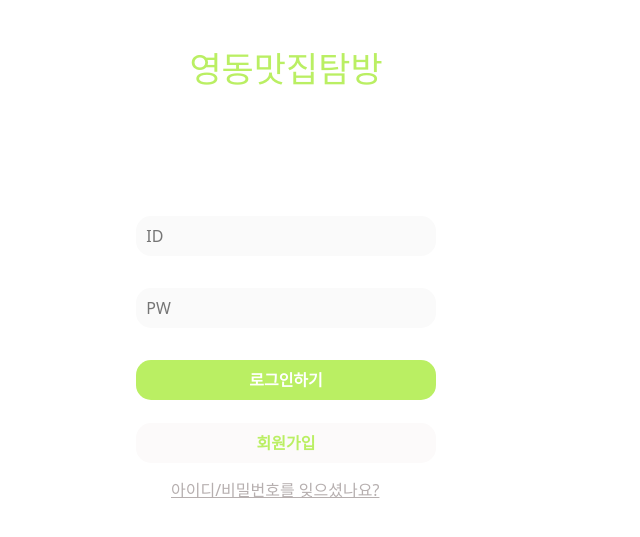
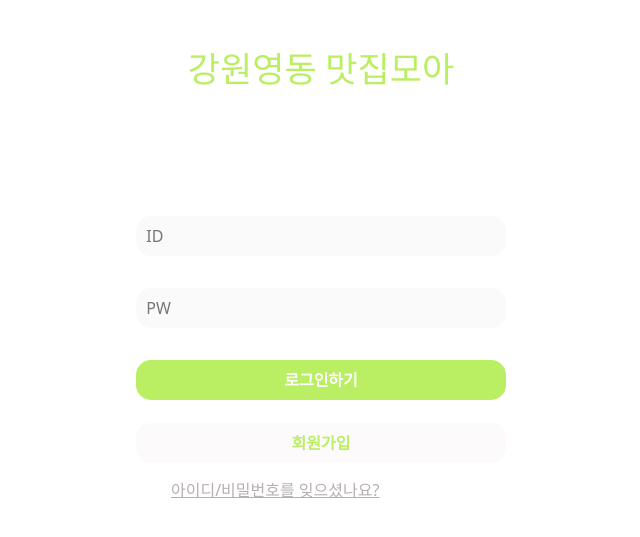
Before and after one commit to seon-mikim/spartacodingclub_webproject_prac, a Python web app: template templates/login.html in a window 1280 px wide. Shown: the top 537 px of the page, without its empty margins (354-994 px from the left). Run offline with Jinja, Linux system fonts and the light colour scheme; the template is opened without the code that fills it, so the values that code supplies are empty; some web fonts are replaced.

Commit message:
first commit

```diff
--- a/templates/index.html
+++ b/templates/index.html
@@ -10,7 +10,7 @@
     <script src="https://cdn.jsdelivr.net/npm/bootstrap@5.0.2/dist/js/bootstrap.bundle.min.js"
             integrity="sha384-MrcW6ZMFYlzcLA8Nl+NtUVF0sA7MsXsP1UyJoMp4YLEuNSfAP+JcXn/tWtIaxVXM"
             crossorigin="anonymous"></script>
-    <title>Title</title>
+    <title>Main | 강원영동 맛집모아</title>
 
     <style>
          @font-face {
@@ -114,7 +114,7 @@
 </head>
 <body>
     <div class="wrap">
-        <h1 class="logo">영동맛집탐방</h1>
+        <h1 class="logo">강원영동 맛집모아</h1>
         <button class="record-btn" onclick="open_box()">기록하기</button>
     </div>
 
--- a/templates/login.html
+++ b/templates/login.html
@@ -27,7 +27,7 @@
 
         .logo{
 
-            width: 300px;
+            width: 370px;
             height: 200px;
             text-align: center;
             color: #baef63;
@@ -44,7 +44,7 @@
             border-style: none;
             border-radius: 15px;
             background-color: #fafafa;
-            width: 300px;
+            width: 370px;
             height: 40px;
         }
 
@@ -54,7 +54,7 @@
 
 
         p > .pw {
-            width: 300px;
+            width: 370px;
             height: 40px;
             border-style: none;
             border-radius: 15px;
@@ -66,7 +66,7 @@
             outline: 2px solid #baef63;
         }
         .login-btn {
-            width: 300px;
+            width: 370px;
             height: 40px;
             margin: 8px 0;
             border-style: none;
@@ -78,7 +78,7 @@
         }
 
         .join-btn {
-            width: 300px;
+            width: 370px;
             height: 40px;
             margin: 15px 0;
             border-style: none;
@@ -99,12 +99,12 @@
             color: #baef63;
         }
     </style>
-    <title>영동맛집탐방</title>
+    <title>Log In | 강원영동 맛집모아</title>
 </head>
 <body>
     <div class="wrap">
         <div class="logo-area">
-            <h1 class="logo">영동맛집탐방</h1>
+            <h1 class="logo">강원영동 맛집모아</h1>
         </div>
         <div class="login-area">
             <p><input type="text" class=id placeholder="  ID"></p>
```
